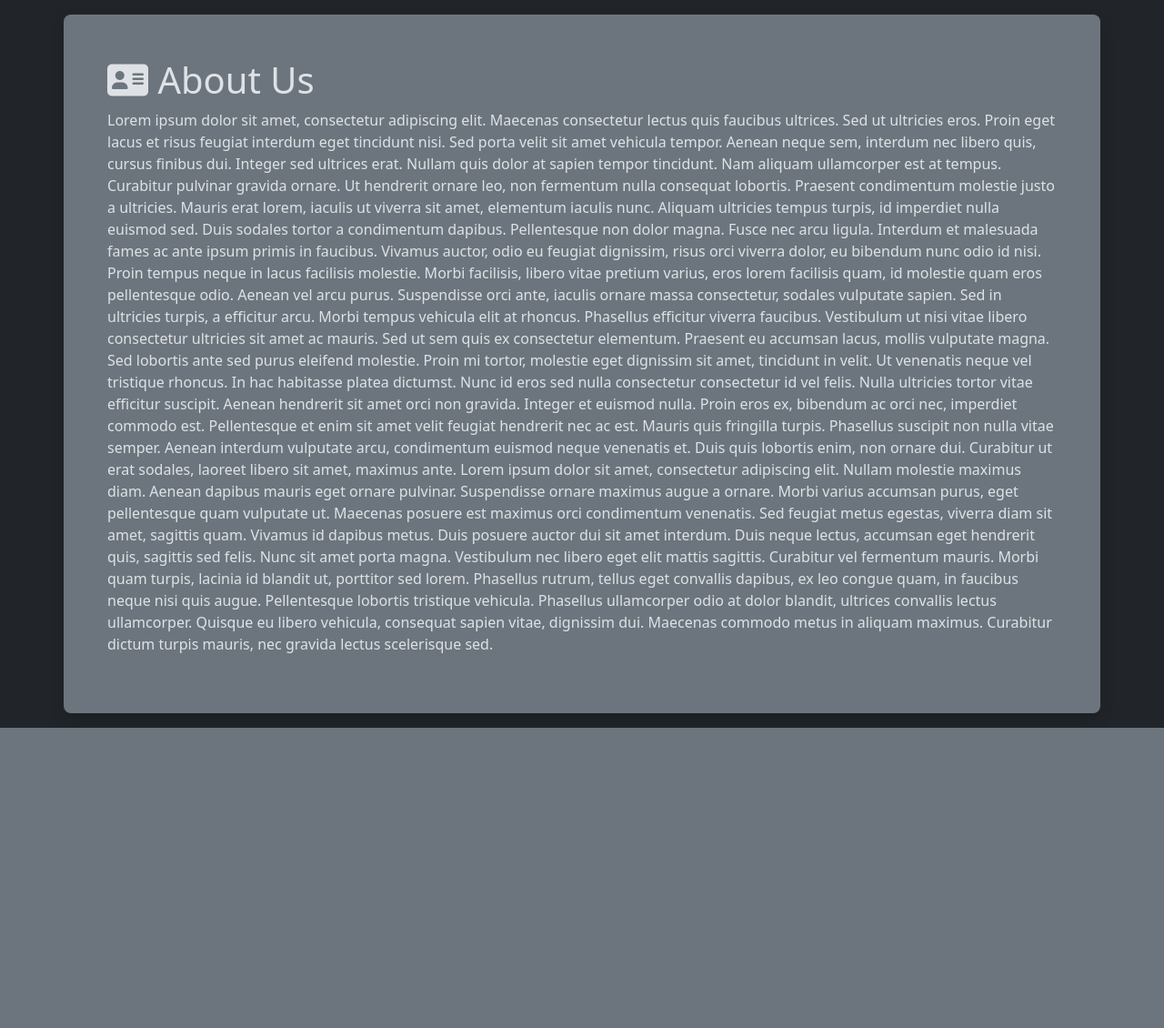
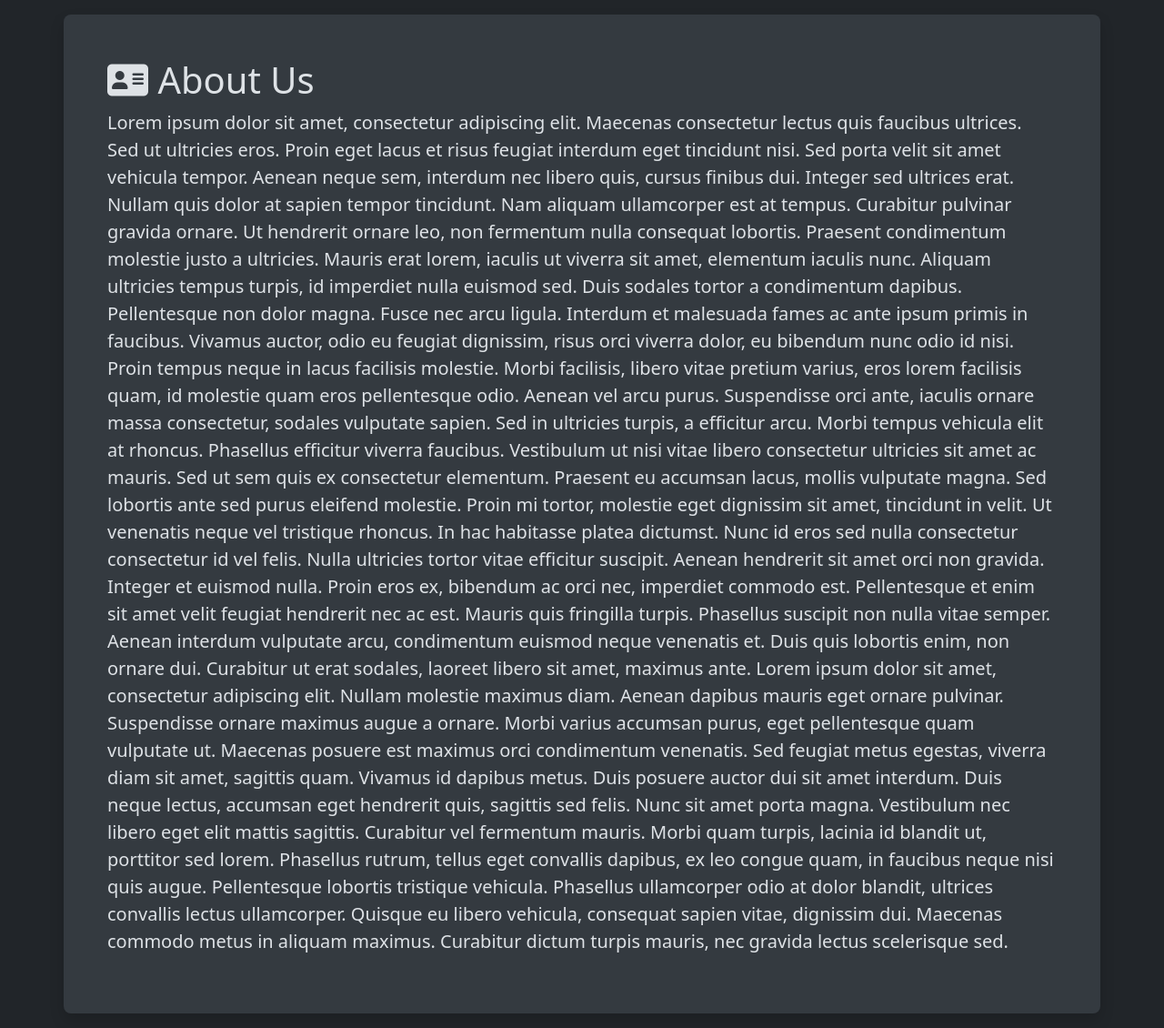
Before and after one commit to Yakubovich17/todo-list, a Flask app: page /about in a window 1280 px wide. Shown: the part 73-1203 px from the top of the page at 91% size. Before the commit the page ends 873 px from the top, so only its background shows below. Run offline with Flask 3, Linux system fonts and the light colour scheme; parts of the project's set-up code (start-up, migrations or seed data) failed here and were passed over.

Commit message:
About page small design changes

```diff
--- a/todolist/templates/pages/about.html
+++ b/todolist/templates/pages/about.html
@@ -5,9 +5,9 @@
 {% block content %}
 <div class="container py-3">
     <div class="row justify-content-center">
-        <div class="col-md-12 bg-secondary rounded-3 p-5 shadow">
+        <div class="col-md-12 bg-light-subtle rounded-3 p-5 shadow">
             <h1><i class="fa-solid fa-address-card"></i> About Us</h1>
-            <p>
+            <p class="fs-5">
                 Lorem ipsum dolor sit amet, consectetur adipiscing elit. Maecenas consectetur lectus quis faucibus ultrices. Sed ut ultricies eros. Proin eget lacus et risus feugiat interdum eget tincidunt nisi. Sed porta velit sit amet vehicula tempor. Aenean neque sem, interdum nec libero quis, cursus finibus dui. Integer sed ultrices erat. Nullam quis dolor at sapien tempor tincidunt. Nam aliquam ullamcorper est at tempus. Curabitur pulvinar gravida ornare. Ut hendrerit ornare leo, non fermentum nulla consequat lobortis. Praesent condimentum molestie justo a ultricies. Mauris erat lorem, iaculis ut viverra sit amet, elementum iaculis nunc. Aliquam ultricies tempus turpis, id imperdiet nulla euismod sed. Duis sodales tortor a condimentum dapibus. Pellentesque non dolor magna.
 
                 Fusce nec arcu ligula. Interdum et malesuada fames ac ante ipsum primis in faucibus. Vivamus auctor, odio eu feugiat dignissim, risus orci viverra dolor, eu bibendum nunc odio id nisi. Proin tempus neque in lacus facilisis molestie. Morbi facilisis, libero vitae pretium varius, eros lorem facilisis quam, id molestie quam eros pellentesque odio. Aenean vel arcu purus. Suspendisse orci ante, iaculis ornare massa consectetur, sodales vulputate sapien. Sed in ultricies turpis, a efficitur arcu. Morbi tempus vehicula elit at rhoncus. Phasellus efficitur viverra faucibus. Vestibulum ut nisi vitae libero consectetur ultricies sit amet ac mauris. Sed ut sem quis ex consectetur elementum. Praesent eu accumsan lacus, mollis vulputate magna. Sed lobortis ante sed purus eleifend molestie.
```
